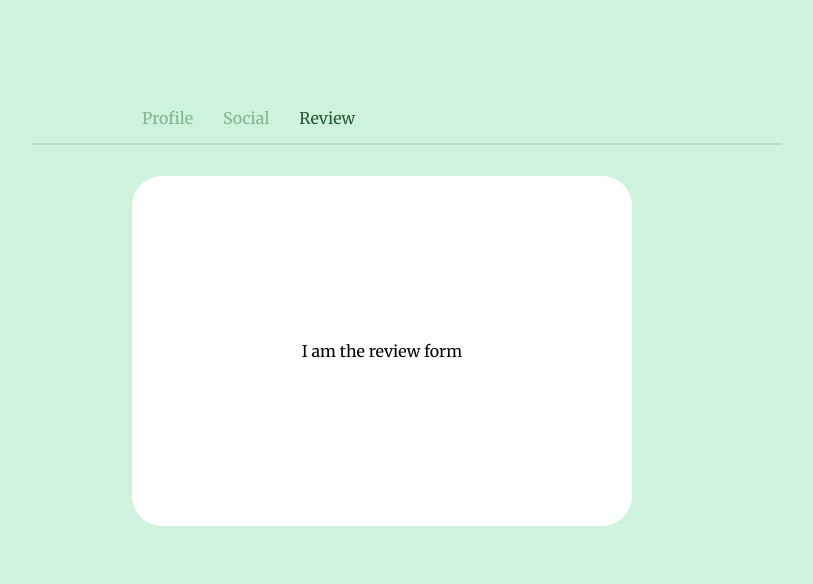
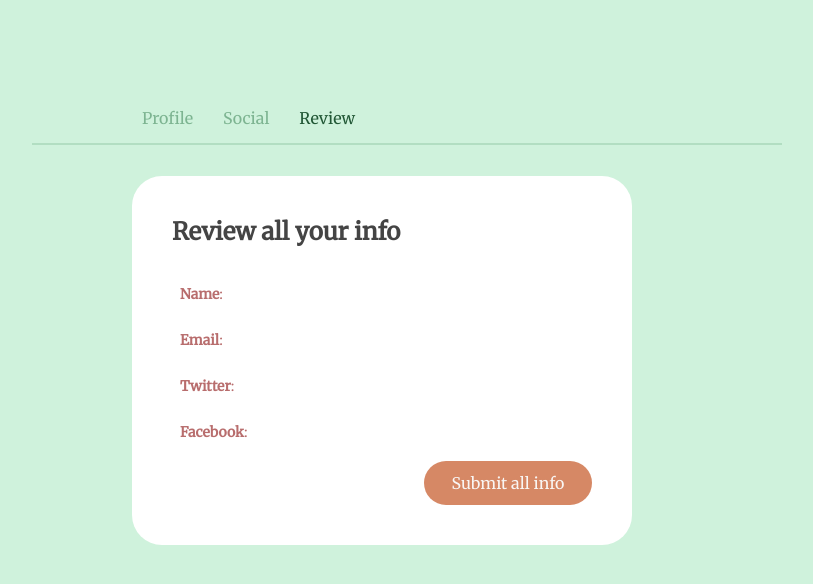
Before and after one commit to olympiawoj/multi-step-form, a React (Create React App) app: page /review in a window 1280 px wide. Shown: the top 584 px of the page, without its empty margins (258-1071 px from the left). Built offline with nearby package versions, Linux system fonts and the light colour scheme; the HTML template or start-up script is replaced by a standard one.

Commit message:
Storing State with React Context

```diff
--- a/src/components/SignupForm/1ProfileForm.js
+++ b/src/components/SignupForm/1ProfileForm.js
@@ -1,24 +1,40 @@
 import React from 'react'
-import {useForm} from 'react-hook-form'
-import {useHistory} from 'react-router-dom'
+import { useForm } from 'react-hook-form'
+import { useHistory } from 'react-router-dom'
+import { useSignupForm } from './SignupFormContext'
 
-export default function ProfileForm(){
-    const {register, handleSubmit, formState: {errors}} = useForm()
+export default function ProfileForm() {
+    const { register, handleSubmit, formState: { errors } } = useForm()
     const history = useHistory()
 
-    function onSubmit(data){
+    const { profile, setProfile } = useSignupForm()
+
+    function onSubmit(data) {
         console.log(data)
+        setProfile(data)
         history.push('/social')
     }
 
     return (
         <form onSubmit={handleSubmit(onSubmit)} noValidate>
-           <h2>Tell us about yourself</h2>
-           <input type="text" name="name" placeholder="What's your name?" {...register("name", {required: true})}/>
-           <p>{errors.name && 'Name is required.'}</p>
-           <input type="email" name="email" placeholder="What's your email?" {...register("email", {required: true, pattern: /^(([^<>()[\]\\.,;:\s@\"]+(\.[^<>()[\]\\.,;:\s@\"]+)*)|(\".+\"))@((\[[0-9]{1,3}\.[0-9]{1,3}\.[0-9]{1,3}\.[0-9]{1,3}\])|(([a-zA-Z\-0-9]+\.)+[a-zA-Z]{2,}))$/})}/>
-           <p>{errors.email && 'Email is required.'}</p>
-            <input type="submit" value="Next"/>
+            <h2>Tell us about yourself</h2>
+            <input
+                type="text"
+                name="name"
+                placeholder="What's your name?"
+                defaultValue={profile.name}
+                {...register("name", { required: true })}
+                />
+            <p>{errors.name && 'Name is required.'}</p>
+            <input
+                type="email"
+                name="email"
+                placeholder="What's your email?"
+                defaultValue={profile.email}
+                {...register("email", { required: true, pattern: /^(([^<>()[\]\\.,;:\s@\"]+(\.[^<>()[\]\\.,;:\s@\"]+)*)|(\".+\"))@((\[[0-9]{1,3}\.[0-9]{1,3}\.[0-9]{1,3}\.[0-9]{1,3}\])|(([a-zA-Z\-0-9]+\.)+[a-zA-Z]{2,}))$/ })}
+                 />
+            <p>{errors.email && 'Email is required.'}</p>
+            <input type="submit" value="Next" />
         </form>
     )
 }
--- a/src/components/SignupForm/2SocialForm.js
+++ b/src/components/SignupForm/2SocialForm.js
@@ -1,13 +1,16 @@
 import React from 'react'
 import { useForm } from 'react-hook-form'
 import { useHistory } from 'react-router-dom'
+import { useSignupForm } from './SignupFormContext'
 
 export default function SocialForm() {
     const { register, handleSubmit, formState: { errors } } = useForm()
     const history = useHistory()
+    const { social, setSocial } = useSignupForm()
 
     function onSubmit(data) {
         console.log(data)
+        setSocial(data)
         history.push('/review')
     }
 
@@ -15,9 +18,21 @@
         <form onSubmit={handleSubmit(onSubmit)} noValidate>
             <h2>How can we find you on social?</h2>
 
-            <input type="text" name="twitter" placeholder="What's your Twitter?" {...register("twitter", { required: true })} />
+            <input
+                type="text"
+                name="twitter"
+                placeholder="What's your Twitter?"
+                defaultValue={social.twitter}
+                {...register("twitter", { required: true })}
+            />
             <p>{errors.twitter && 'Twitter is required.'}</p>
-            <input type="email" name="facebook" placeholder="What's your Facebook?" {...register("facebook", { required: true})} />
+            <input
+                type="email"
+                name="facebook"
+                placeholder="What's your Facebook?"
+                defaultValue={social.facebook}
+                {...register("facebook", { required: true })}
+            />
             <p>{errors.facebook && 'Facebook is required.'}</p>
             <input type="submit" value="Next" />
         </form>
--- a/src/components/SignupForm/3Review.js
+++ b/src/components/SignupForm/3Review.js
@@ -1,9 +1,22 @@
 import React from 'react'
+import { useSignupForm } from './SignupFormContext'
 
 export default function Review(){
+    const {profile, social} = useSignupForm()
+
+    function handleSubmit(e){
+        e.preventDefault();
+        alert('You are submitting! Congrats!')
+    }
+
     return (
-        <form>
-            I am the review form
+        <form onSubmit={handleSubmit}>
+            <h2>Review all your info</h2>
+            <p><strong>Name</strong>: {profile.name}</p>
+            <p><strong>Email</strong>: {profile.email}</p>
+            <p><strong>Twitter</strong>: {social.twitter}</p>
+            <p><strong>Facebook</strong>: {social.facebook}</p>
+            <input type="submit" value="Submit all info"/>
         </form>
     )
 }
--- /dev/null
+++ b/src/components/SignupForm/SignupFormContext.js
@@ -0,0 +1,17 @@
+import React, {createContext, useState, useContext} from 'react'
+
+export const SignupFormContext = createContext()
+export const useSignupForm = () => useContext(SignupFormContext)
+
+export function SignupFormProvider({children}){
+    // store state here
+    const [profile, setProfile] = useState({})
+    const [social, setSocial] = useState({})
+
+    return (
+        <SignupFormContext.Provider value={{profile, setProfile, social, setSocial}}>
+            {children}
+        </SignupFormContext.Provider>
+
+    )
+}
```
Also changed, not shown: src/components/SignupForm/SignupForm.js (+9 -6 lines).
